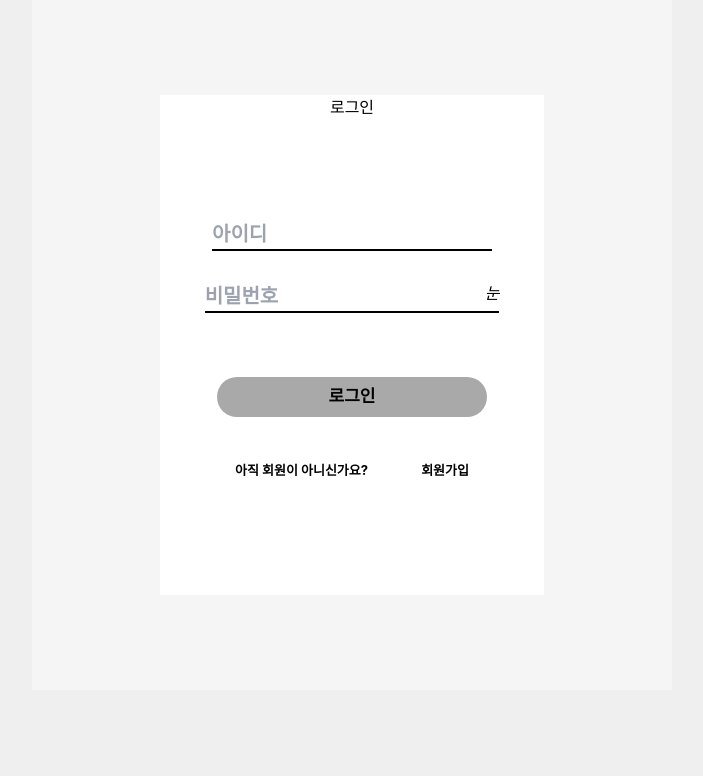
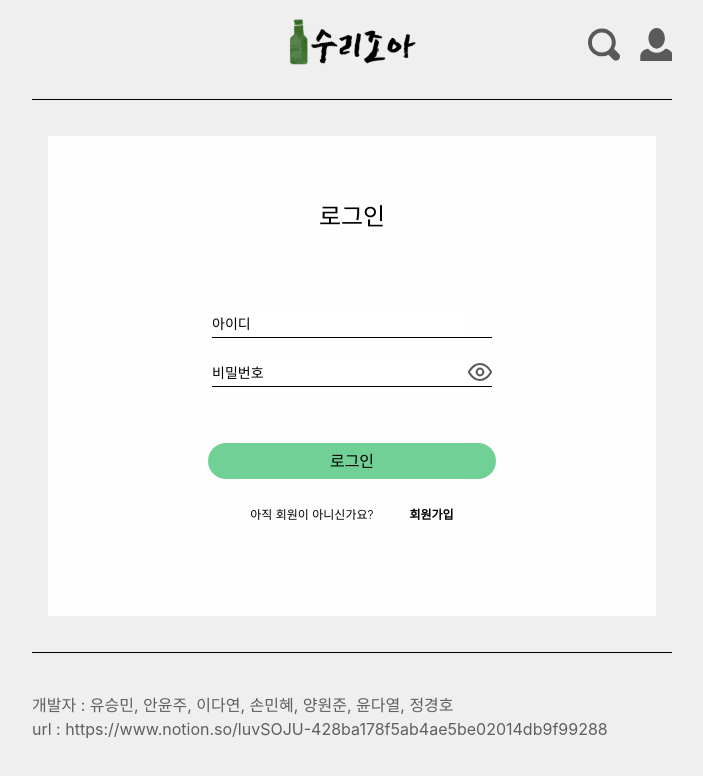
Before and after one commit to yangwonjoon/frontend, a React (Create React App) app: page /login in a window 1280 px wide. Shown: the top 776 px of the page, without its empty margins (288-991 px from the left). Built offline with nearby package versions, Linux system fonts and the light colour scheme; no server answers.

Commit message:
로그인 css작업완료

```diff
--- a/src/components/LoginContainer.js
+++ b/src/components/LoginContainer.js
@@ -1,10 +1,80 @@
 import eye from "../assets/eye.svg";
 import { useNavigate } from "react-router-dom";
-import { useState } from "react";
+import React, { useState, useEffect } from 'react';
+import axios from 'axios';
 
 function LoginContainer() {
+  // 비밀번호 가리기/보이기를 처리하는 state
   const [showPassword, setShowPassword] = useState(false);
   const navigate = useNavigate();
+
+  // 사용자 아이디와 비밀번호를 저장하는 state
+  const [userId, setUserId] = useState('');
+  const [userPw, setUserPw] = useState('');
+
+  const handleLogin = async () => {
+    try {
+      // 서버에 로그인 요청
+      const response = await axios.post('http://localhost:8080/api/login', {
+        userID: userId,
+        userPW: userPw,
+      });
+
+      // 로그인 성공 시
+      if (response && response.data && response.data.status === 'success') {
+        console.log('로그인 성공:', response.data);
+
+        // 'set-cookie' 헤더가 존재하고 비어있지 않은 경우에만 저장
+        if (response.headers['Set-cookie'] && response.headers['Set-cookie'].length > 0) {
+          // 쿠키에서 JSESSIONID만 추출하여 저장
+          const jSessionId = response.headers['Set-cookie'][0].split(';')[0];
+          sessionStorage.setItem('JSESSIONID', jSessionId);
+
+          // 콘솔에 저장된 JSESSIONID 출력
+          console.log('세션 스토리지에 저장된 JSESSIONID:', jSessionId);
+        }
+      } else {
+        console.log('로그인 실패:', response.data.message);
+      }
+    } catch (error) {
+      // 에러 처리
+      console.error('로그인 중 오류 발생:', error);
+      console.log('서버 응답:', error.response);
+
+      if (error.response && error.response.data) {
+        console.log('로그인 실패:', error.response.data.message);
+      }
+    }
+  };
+
+  // 컴포넌트가 마운트될 때 세션 스토리지에서 JSESSIONID를 가져와 axios 설정에 추가
+  useEffect(() => {
+    const sessionStorageJSessionId = sessionStorage.getItem('JSESSIONID');
+    if (sessionStorageJSessionId) {
+      axios.defaults.headers.common['Cookie'] = sessionStorageJSessionId;
+    }
+  }, []);
+
+  // const handleLogout = async () => {
+  //   try {
+  //     const response = await axios.post('http://localhost:8080/api/logout');
+
+  //     if (response && response.data && response.data.status === 'success') {
+  //       console.log('로그아웃 성공');
+  //       // Clear the JSESSIONID from sessionStorage
+  //       sessionStorage.removeItem('JSESSIONID');
+  //     } else {
+  //       console.log('로그아웃 실패:', response.data.message);
+  //     }
+  //   } catch (error) {
+  //     console.error('로그아웃 중 오류 발생:', error);
+  //     console.log('서버 응답:', error.response);
+
+  //     if (error.response && error.response.data) {
+  //       console.log('로그아웃 실패:', error.response.data.message);
+  //     }
+  //   }
+  // };
 
   return (
     <div className="mt-5 flex w-full p-4">
@@ -13,6 +83,9 @@ function LoginContainer() {
         <div className="flex flex-col">
           <div className="mt-5 flex border-b-[1px] border-[#000000]">
             <input
+            name='userId'
+            value={userId}
+            onChange={(e) => setUserId(e.target.value)}
               type="text"
               placeholder="아이디"
               className="font-Pretendard placeholder:font-DoHyeon h-7 w-64 outline-none placeholder:text-sm placeholder:text-[#000000]"
@@ -20,6 +93,9 @@ function LoginContainer() {
           </div>
           <div className="mt-5 flex border-b-[1px] border-[#000000]">
             <input
+            name='userPw'
+            value={userPw}
+            onChange={(e) => setUserPw(e.target.value)}
               type={showPassword ? "text" : "password"}
               placeholder="비밀번호"
               className="placeholder:font-DoHyeon font-Pretendard flex h-7 w-64 outline-none placeholder:text-sm placeholder:text-[#000000]"
@@ -34,7 +110,9 @@ function LoginContainer() {
             />
           </div>
         </div>
-        <button className="font-DoHyeon mt-14 flex h-9 w-72 items-center justify-center rounded-3xl bg-[#70d096]">
+        <button
+        onClick={handleLogin}
+        className="font-DoHyeon mt-14 flex h-9 w-72 items-center justify-center rounded-3xl bg-[#70d096]">
           로그인
         </button>
         <div className="mt-7 flex items-center justify-between space-x-9">
--- a/src/pages/login/login.js
+++ b/src/pages/login/login.js
@@ -1,145 +1,13 @@
-import React, { useState, useEffect } from 'react';
-import axios from 'axios';
-import { BrowserRouter as Router, Route, Link } from 'react-router-dom';
+import Footer from "../../components/footer";
+import Header from "../../components/header";
+import LoginContainer from "../../components/LoginContainer";
 
+const Login = () => (
+  <>
+    <Header />
+    <LoginContainer />
+    <Footer />
+  </>
+);
 
-function Login() {
-    const [userId, setUserid] = useState('')
-    const [userPw, setUserPw] = useState('')
-    // const history = useHistory();
-
-        // input data 의 변화가 있을 때마다 value 값을 변경해서 useState 해준다
-    const handleuserId = (e) => {
-        setUserid(e.target.value)
-    }
-
-    const handleuserPw = (e) => {
-        setUserPw(e.target.value)
-    }
-
-        //Login 버튼 클릭 이벤트
-        const onClickLogin = async () => {
-            try {
-                if (!userId || !userPw) {
-                    console.error('아이디와 비밀번호를 모두 입력하세요');
-                    return;
-                }
-
-                const response = await axios.post('https://localhost:8080/api/login', {
-                    userId: userId,
-                    userPw: userPw,
-                });
-
-                if (response.data === 'success') {
-                    console.log('로그인 성공');
-                    // 로그인 성공 시 다음 페이지로 이동하도록 설정
-                    // history.push('/main');
-                } else {
-                    console.log('로그인 실패');
-                    // 로그인 실패 시 사용자에게 알림 설정
-                }
-            } catch (error) {
-                console.error('로그인 실패', error);
-                // 에러 발생 시 사용자에게 알림 설정
-            }
-        };
-
-        useEffect(() => {
-            axios.get('https://localhost:8080/api/login')
-                .then(res => {
-                    console.log(res);
-                    // 응답에 대한 처리 추가
-                })
-                .catch(err => console.error(err));
-        },
-        // 페이지 호출 후 처음 한 번만 호출될 수 있도록 [] 추가
-        []);
-
-
-    return (
-        // <Router>
-      <div style={{
-          backgroundColor: '#F5F5F5',
-          width: '100%',
-          height: '690px',
-          margin: 'auto',
-          display: 'flex',
-          justifyContent: 'center',
-          alignItems: 'center'
-        }}>
-        <form style={{
-          width: '60%',
-          height:'500px',
-          backgroundColor: 'white',
-
-        }}>
-          <h1>로그인</h1>
-          <div style={{ marginTop: '100px' }}>
-            <label>
-              <input type="text" placeholder="아이디" name='userId' onChange={handleuserId} value={userId}
-                style={{
-                  width: '280px',
-                  border: 'none',
-                  borderBottom: 'solid 2px',
-                  fontSize: '20px',
-                  fontWeight: 'bold',
-                }}
-              />
-            </label>
-          </div>
-          <div style={{ width: '280px', margin: 'auto',marginTop:'30px' }}>
-            <label style={{ display: 'flex', justifyContent: 'center' }}>
-              <input type="password" placeholder="비밀번호" name='userPw' onChange={handleuserPw} value={userPw}
-                style={{
-                  width: '280px',
-                  border: 'none',
-                  borderBottom: 'solid 2px',
-                  fontSize: '20px',
-                  fontWeight: 'bold',
-                }}
-              />
-              <div style={{
-                border: 'none',
-                borderBottom: 'solid 2px'
-              }}>
-                <i>눈</i>
-              </div>
-            </label>
-          </div>
-          <br />
-          <button type="button" onClick={onClickLogin}
-            style={{
-              width: '270px',
-              height: '40px',
-              border: 'none',
-              borderRadius: '50px',
-              fontSize: '17px',
-              fontWeight: 'bold',
-              backgroundColor: 'darkgray',
-              marginTop: '40px',
-              marginBottom: '40px',
-            }}>
-            로그인
-          </button>
-          <div>
-            <span style={{
-              fontWeight: 'bold',
-              fontSize:'13px'
-            }}>아직 회원이 아니신가요?</span>
-            <span role="button"
-              style={{
-                marginLeft: '50px',
-                fontWeight: 'bold',
-                textDecoration: 'none',
-                color: 'black',
-                fontSize:'13px'
-              }}> <Link to='/signup'>회원가입</Link></span>
-          </div>
-        </form>
-      </div>
-    //   </Router>
-    );
-}
-
-
-  export default Login;
+export default Login;
```
Also changed, not shown: src/pages/mypage/mypage.js (line endings or trailing spaces).
